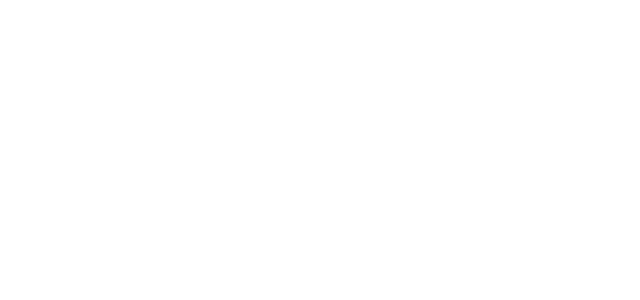
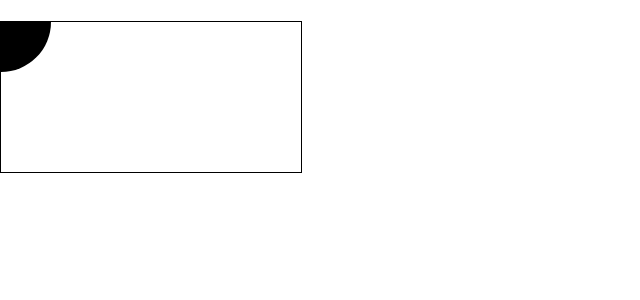
Before and after one commit to jjermann/spaceFightTest, a React (Create React App) app: page / in a window 1280 px wide. Shown: the top 300 px of the page, without its empty margins (0-640 px from the left). Built offline with nearby package versions, Linux system fonts and the light colour scheme; the HTML template or start-up script is replaced by a standard one.

Commit message:
add canvas example

```diff
--- a/src/App.js
+++ b/src/App.js
@@ -1,4 +1,5 @@
 import React, {Component} from 'react';
+import Canvas from './components/Canvas';
 import PropTypes from 'prop-types';
 
 class App extends Component {
@@ -6,6 +7,7 @@
     return (
       <div className="App">
         <h1>{this.props.message}</h1>
+        <Canvas />
       </div>
     );
   }
--- /dev/null
+++ b/src/components/Canvas.jsx
@@ -0,0 +1,18 @@
+import React from 'react';
+
+const Canvas = () => {
+  const style = {
+    border: '1px solid black',
+  };
+  return (
+    <svg
+      id="spacefight-canvas"
+      preserveAspectRatio="xMaxYMax none"
+      style={style}
+    >
+      <circle cx={0} cy={0} r={50} />
+    </svg>
+  );
+};
+
+export default Canvas;
```
